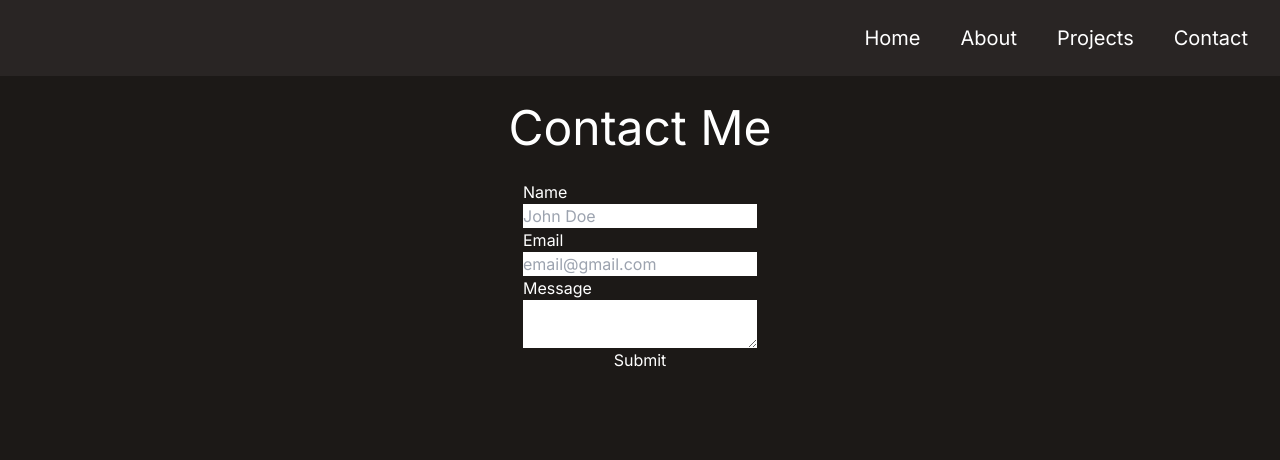
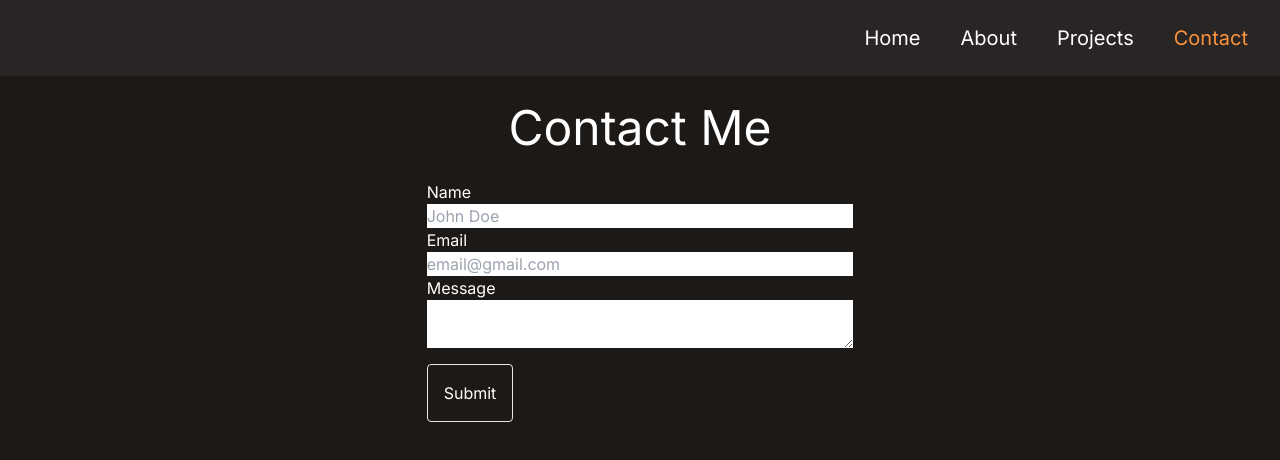
Before and after one commit to jenishpatel-jp/jenish-patel-portfolio, a Next.js app: page /contact in a window 1280 px wide. Shown: the top 460 px of the page. Built offline with nearby package versions, Linux system fonts and the light colour scheme.

Commit message:
Updated the navigation bar so it shows the active page you're on

```diff
--- a/src/app/components/Navigation.tsx
+++ b/src/app/components/Navigation.tsx
@@ -2,14 +2,21 @@
 
 import React from 'react'
 import Link from 'next/link'
+import { useRouter, usePathname } from 'next/navigation'
 
 const Navigation = () => {
+    const pathname = usePathname();
+
+    const isActive = (pathnameInput: string) => {
+        return pathname === pathnameInput ? 'text-orange-400': ''
+    }
+
     return (
         <div className='flex flex-row p-3 justify-end bg-stone-800 text-white' >
-            <Link href={"/"} className='nav'>Home</Link>
-            <Link href={"/about"} className='nav'>About</Link>
-            <Link href={"../projects"} className='nav'>Projects</Link>
-            <Link href={"../contact"} className='nav'>Contact</Link>
+            <Link href={"/"} className={`nav ${isActive('/')}`}>Home</Link>
+            <Link href={"/about"} className={`nav ${isActive('/about')}`}>About</Link>
+            <Link href={"../projects"} className={`nav ${isActive('/projects')}`}>Projects</Link>
+            <Link href={"../contact"} className={`nav ${isActive('/contact')}`}>Contact</Link>
         </div>
     )
 }
--- a/src/app/contact/page.tsx
+++ b/src/app/contact/page.tsx
@@ -5,14 +5,14 @@ const Page = () => {
     return (
         <div className='flex flex-col min-h-screen items-center bg-stone-900 text-white'>
             <h1 className='my-4 text-5xl p-3 w-full text-center'>Contact Me</h1>
-            <form className='flex flex-col'>
+            <form className='flex flex-col w-2/6'>
                 <label>Name</label>
                 <input placeholder='John Doe'></input>
                 <label>Email</label>
                 <input placeholder='email@gmail.com'></input>
                 <label>Message</label>
                 <textarea name='content' />
-                <button>Submit</button>
+                <button className='border rounded my-4 p-4 items-end w-fit'>Submit</button>
             </form>
         </div>
     )
```
